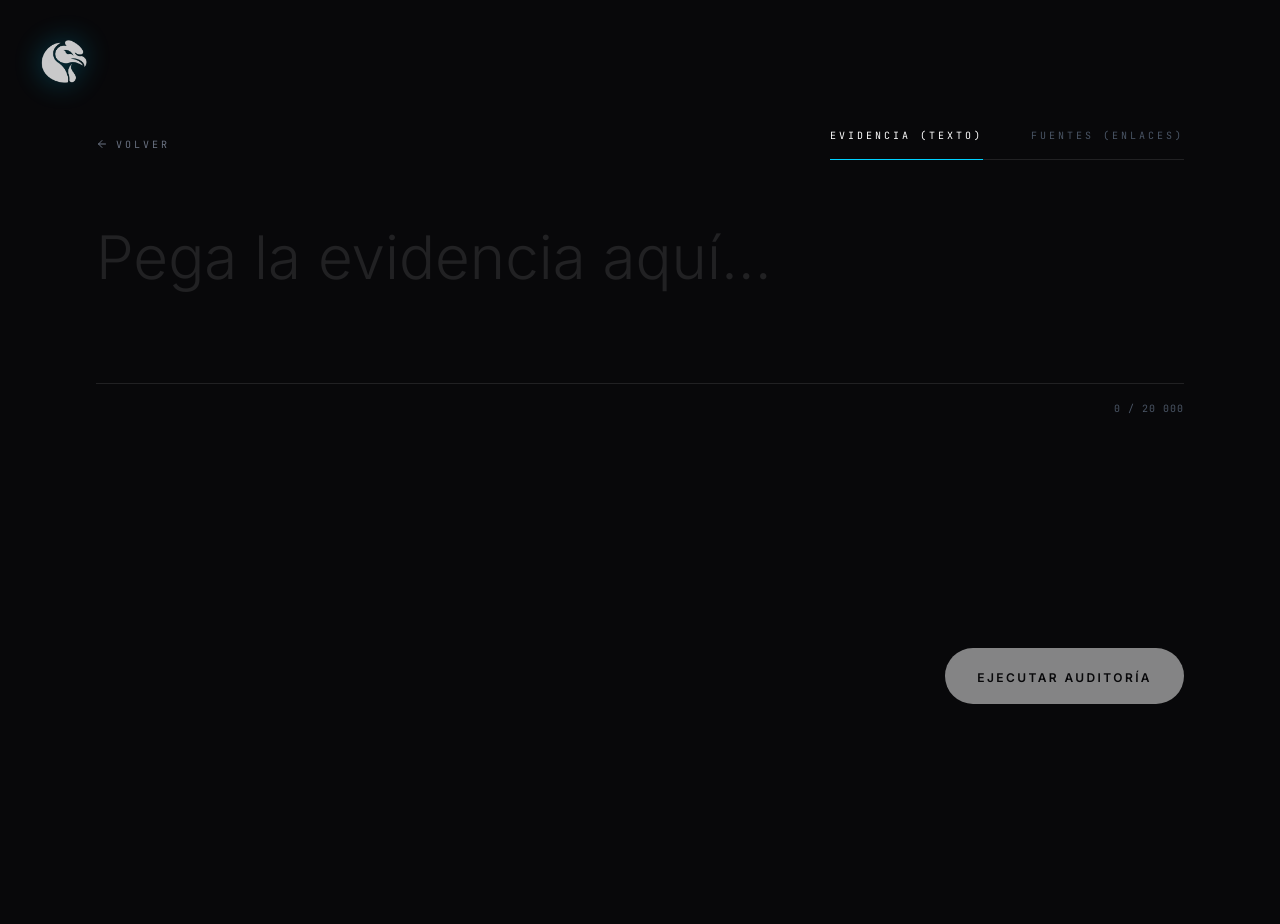
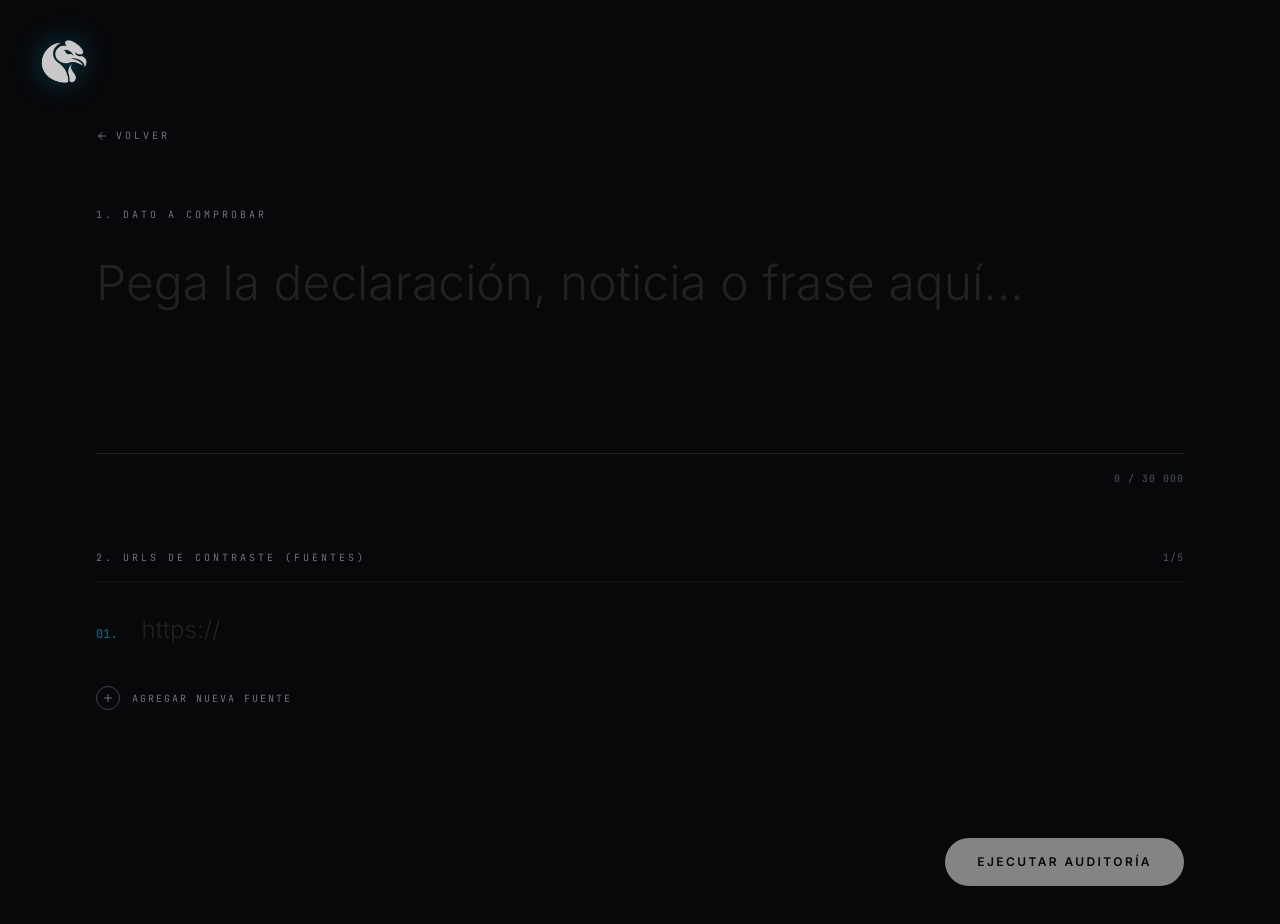
Before and after one commit to Harry-GNS/-MediaHack-Polibit, a Next.js app in the folder frontend/: page /verify in a window 1280 px wide. Shown: the top 924 px of the page. Before the commit the page ends 800 px from the top, so only its background shows below. Built offline with nearby package versions, Linux system fonts and the light colour scheme; a web font is replaced by a local one.

Commit message:
PRUEBA UNIR LUIS CON MIO

```diff
--- a/frontend/src/app/verify/page.tsx
+++ b/frontend/src/app/verify/page.tsx
@@ -3,15 +3,17 @@
 import { useState } from 'react';
 import { useRouter } from 'next/navigation';
 import { motion, AnimatePresence } from 'framer-motion';
-import { ArrowLeft, Plus, X } from 'lucide-react';
+import { ArrowLeft, Plus, X, LoaderCircle, CheckCircle, XCircle, AlertTriangle, ShieldAlert, ChevronRight } from 'lucide-react';
 
 type Tab = 'text' | 'links';
 
 export default function VerifyPage() {
   const router = useRouter();
-  const [activeTab, setActiveTab] = useState<Tab>('text');
   const [prompt, setPrompt] = useState('');
   const [sources, setSources] = useState<string[]>(['']);
+  const [loading, setLoading] = useState(false);
+  const [error, setError] = useState<string | null>(null);
+  const [results, setResults] = useState<any[] | null>(null);
 
   const handleAddSource = () => {
     if (sources.length < 5) setSources([...sources, '']);
@@ -28,10 +30,43 @@ export default function VerifyPage() {
     setSources(newSources.length ? newSources : ['']);
   };
 
-  const handleSubmit = (e: React.FormEvent) => {
+  const handleSubmit = async (e: React.FormEvent) => {
     e.preventDefault();
-    if (!prompt.trim()) return;
-    router.push('/results');
+    const validSources = sources.filter(s => s.trim() !== '');
+    if (!prompt.trim() || validSources.length === 0) {
+      setError("Por favor ingresa el dato a comprobar y al menos una URL válida.");
+      return;
+    }
+
+    setLoading(true);
+    setError(null);
+    setResults(null);
+
+    try {
+      const res = await fetch('/backend/validar', {
+        method: 'POST',
+        headers: { 'Content-Type': 'application/json' },
+        body: JSON.stringify({ texto: prompt, fuentes: validSources })
+      });
+
+      if (!res.ok) {
+        const errData = await res.json().catch(() => null);
+        throw new Error(errData?.detail || `Error ${res.status}: Falló la conexión con el auditor.`);
+      }
+
+      const data = await res.json();
+      setResults(data);
+
+      // Auto-scroll to results
+      setTimeout(() => {
+        document.getElementById('audit-results')?.scrollIntoView({ behavior: 'smooth' });
+      }, 100);
+
+    } catch (err: any) {
+      setError(err.message || "Ocurrió un error inesperado al procesar la auditoría.");
+    } finally {
+      setLoading(false);
+    }
   };
 
   return (
@@ -42,79 +77,41 @@ export default function VerifyPage() {
       transition={{ duration: 1, ease: [0.16, 1, 0.3, 1] }}
       className="min-h-screen bg-dark text-white pt-32 pb-24 px-8 md:px-16 lg:px-24 flex flex-col relative z-10"
     >
-      {/* Top Navigation & Tabs */}
-      <div className="w-full flex flex-col md:flex-row md:items-center justify-between gap-8 mb-16">
+      {/* Top Navigation */}
+      <div className="w-full flex items-center justify-between mb-16">
         <button
           onClick={() => router.back()}
           className="flex items-center gap-2 text-[10px] font-mono uppercase tracking-[0.3em] text-gray-500 hover:text-white transition-colors w-max"
         >
           <ArrowLeft className="w-3 h-3" /> Volver
         </button>
+      </div>
 
-        <div className="flex items-center gap-12 border-b border-white/10 pb-4">
-          <button
-            onClick={() => setActiveTab('text')}
-            className={`text-[10px] font-mono uppercase tracking-[0.3em] transition-all duration-300 relative ${activeTab === 'text' ? 'text-white' : 'text-gray-600 hover:text-gray-400'}`}
-          >
-            Evidencia (Texto)
-            {activeTab === 'text' && (
-              <motion.div layoutId="tab-indicator" className="absolute -bottom-[17px] left-0 w-full h-[1px] bg-accent" />
-            )}
-          </button>
+      {/* Main Form */}
+      <form onSubmit={handleSubmit} className="w-full flex flex-col flex-1 gap-16 lg:gap-24">
 
-          <button
-            onClick={() => setActiveTab('links')}
-            className={`text-[10px] font-mono uppercase tracking-[0.3em] transition-all duration-300 relative ${activeTab === 'links' ? 'text-white' : 'text-gray-600 hover:text-gray-400'}`}
-          >
-            Fuentes (Enlaces)
-            {activeTab === 'links' && (
-              <motion.div layoutId="tab-indicator" className="absolute -bottom-[17px] left-0 w-full h-[1px] bg-accent" />
-            )}
-          </button>
+        {/* Sección 1: Evidencia */}
+        <div className="w-full flex flex-col">
+          <h3 className="text-[10px] font-mono tracking-[0.3em] text-gray-500 uppercase mb-8">1. Dato a comprobar</h3>
+          <div className="relative group w-full min-h-[20vh] lg:min-h-[25vh]">
+            <textarea
+              value={prompt}
+              onChange={(e) => setPrompt(e.target.value.slice(0, 20000))}
+              placeholder="Pega la declaración, noticia o frase aquí..."
+              spellCheck="false"
+              className="w-full h-full bg-transparent resize-none focus:outline-none text-2xl md:text-4xl lg:text-5xl font-light font-playfair leading-[1.2] placeholder-white/10 text-white/90"
+            />
+            <div className="absolute bottom-0 left-0 w-full h-[1px] bg-white/10 group-focus-within:bg-white/40 transition-colors duration-700"></div>
+            <div className="absolute -bottom-8 right-0 text-[10px] font-mono text-gray-600 tracking-widest">
+              {prompt.length} / 30 000
+            </div>
           </div>
         </div>
 
-      {/* Main Form */}
-      <form onSubmit={handleSubmit} className="w-full flex flex-col flex-1">
-        <div className="flex-1 min-h-[40vh]">
-          <AnimatePresence mode="wait">
-            {activeTab === 'text' && (
-              <motion.div
-                key="text"
-                initial={{ opacity: 0, y: 10 }}
-                animate={{ opacity: 1, y: 0 }}
-                exit={{ opacity: 0, y: -10 }}
-                transition={{ duration: 0.3, ease: "easeOut" }}
-                className="flex flex-col w-full h-full"
-              >
-                <div className="flex-1 relative group w-full min-h-[20vh]">
-                  <textarea
-                    value={prompt}
-                    onChange={(e) => setPrompt(e.target.value.slice(0, 20000))}
-                    placeholder="Pega la evidencia aquí..."
-                    spellCheck="false"
-                    className="w-full h-full bg-transparent resize-none focus:outline-none text-3xl md:text-5xl lg:text-6xl font-light font-playfair leading-[1.1] placeholder-white/10 text-white/90"
-                  />
-                  <div className="absolute bottom-0 left-0 w-full h-[1px] bg-white/10 group-focus-within:bg-white/40 transition-colors duration-700"></div>
-                  <div className="absolute -bottom-8 right-0 text-[10px] font-mono text-gray-600 tracking-widest">
-                    {prompt.length} / 20 000
-                  </div>
-                </div>
-              </motion.div>
-            )}
-
-            {activeTab === 'links' && (
-              <motion.div
-                key="links"
-                initial={{ opacity: 0, y: 10 }}
-                animate={{ opacity: 1, y: 0 }}
-                exit={{ opacity: 0, y: -10 }}
-                transition={{ duration: 0.3, ease: "easeOut" }}
-                className="w-full"
-              >
-                <div className="space-y-8 w-full">
-                  <div className="flex items-end justify-between border-b border-white/5 pb-4">
-                    <h3 className="text-[10px] font-mono tracking-[0.3em] text-gray-500 uppercase">Añade URLs de contraste</h3>
+        {/* Sección 2: Fuentes */}
+        <div className="w-full flex flex-col">
+          <div className="flex items-end justify-between border-b border-white/5 pb-4 mb-8">
+            <h3 className="text-[10px] font-mono tracking-[0.3em] text-gray-500 uppercase">2. URLs de contraste (Fuentes)</h3>
             <span className="text-[10px] text-gray-600 font-mono tracking-widest">{sources.length}/5</span>
           </div>
 
@@ -127,7 +124,7 @@ export default function VerifyPage() {
                   value={source}
                   onChange={(e) => handleSourceChange(idx, e.target.value)}
                   placeholder="https://"
-                          className="flex-1 bg-transparent border-none focus:outline-none text-xl md:text-3xl font-light text-gray-300 placeholder-white/10 group-hover:placeholder-white/20 transition-colors pb-2"
+                  className="flex-1 bg-transparent border-none focus:outline-none text-lg md:text-2xl font-light text-gray-300 placeholder-white/10 group-hover:placeholder-white/20 transition-colors pb-2"
                 />
                 {sources.length > 1 && (
                   <button type="button" onClick={() => handleRemoveSource(idx)} className="opacity-0 group-hover:opacity-100 text-gray-600 hover:text-red-400 transition-all absolute right-0">
@@ -142,32 +139,127 @@ export default function VerifyPage() {
           <button
             type="button"
             onClick={handleAddSource}
-                    disabled={sources.length >= 5}
-                    className="mt-8 flex items-center gap-3 text-[10px] font-mono tracking-[0.2em] text-gray-500 hover:text-white transition-colors disabled:opacity-30 uppercase"
+            disabled={sources.length >= 5 || loading}
+            className="mt-8 flex items-center gap-3 text-[10px] font-mono tracking-[0.2em] text-gray-500 hover:text-white transition-colors disabled:opacity-30 uppercase w-max"
           >
             <span className="w-6 h-6 rounded-full border border-gray-700 flex items-center justify-center"><Plus className="w-3 h-3" /></span>
             Agregar nueva fuente
           </button>
         </div>
-              </motion.div>
-            )}
-          </AnimatePresence>
-        </div>
 
         {/* Submit Button - Always visible at the bottom */}
-        <div className="mt-8 flex justify-end">
+        <div className="mt-8 flex items-center justify-between">
+          <div className="flex-1">
+            {error && (
+              <p className="text-red-400 text-xs font-mono tracking-widest">{error}</p>
+            )}
+          </div>
           <button
             type="submit"
-            disabled={!prompt.trim()}
+            disabled={!prompt.trim() || loading || sources.every(s => !s.trim())}
             className="group relative px-8 py-4 bg-white text-dark rounded-full overflow-hidden disabled:opacity-50 disabled:cursor-not-allowed cursor-pointer"
           >
-            <div className="absolute inset-0 w-full h-full bg-accent -translate-x-full group-hover:translate-x-0 transition-transform duration-700 ease-[0.16,1,0.3,1]"></div>
-            <span className="relative z-10 text-xs font-bold tracking-[0.2em] uppercase group-hover:text-white transition-colors duration-700">
-              Ejecutar Auditoría
+            <div className="absolute inset-0 w-full h-full bg-accent -translate-x-full group-hover:translate-x-0 transition-transform duration-700 ease-[0.16,1,0.3,1] group-disabled:hidden"></div>
+            <span className="relative z-10 text-xs font-bold tracking-[0.2em] uppercase group-hover:text-white transition-colors duration-700 flex items-center gap-3">
+              {loading && <LoaderCircle className="w-4 h-4 animate-spin" />}
+              {loading ? "Analizando fuentes..." : "Ejecutar Auditoría"}
             </span>
           </button>
         </div>
       </form>
+
+      {/* Results Section */}
+      <AnimatePresence>
+        {results && results.length > 0 && (
+          <motion.div
+            id="audit-results"
+            initial={{ opacity: 0, y: 40 }}
+            animate={{ opacity: 1, y: 0 }}
+            transition={{ duration: 0.8, ease: [0.16, 1, 0.3, 1] }}
+            className="w-full mt-24 pt-24 border-t border-white/10 flex flex-col gap-12"
+          >
+            <div className="flex flex-col gap-4">
+              <h2 className="text-4xl md:text-5xl lg:text-6xl font-light">
+                Veredicto de <span className="text-accent font-black">Auditoría</span>
+              </h2>
+              <p className="text-gray-400 font-light max-w-2xl">
+                Análisis algorítmico cruzado contra las fuentes proporcionadas. Cada tarjeta representa el contraste con una URL individual.
+              </p>
+            </div>
+
+            <div className="grid grid-cols-1 gap-6">
+              {results.map((res, i) => (
+                <div key={i} className="p-8 md:p-10 border border-white/10 bg-white/[0.02] hover:bg-white/[0.04] transition-colors rounded-2xl flex flex-col xl:flex-row gap-8 lg:gap-16">
+
+                  {/* Left Column: Verdict */}
+                  <div className="flex-shrink-0 xl:w-72">
+                    <div className={`inline-flex items-center gap-2 px-4 py-2 rounded-full text-[10px] font-mono uppercase tracking-widest mb-6 ${
+                      res.estado === 'concordante' ? 'bg-green-500/10 text-green-400 border border-green-500/20' :
+                      res.estado === 'discrepante' ? 'bg-red-500/10 text-red-400 border border-red-500/20' :
+                      'bg-yellow-500/10 text-yellow-400 border border-yellow-500/20'
+                    }`}>
+                      {res.estado === 'concordante' && <CheckCircle className="w-3 h-3" />}
+                      {res.estado === 'discrepante' && <XCircle className="w-3 h-3" />}
+                      {res.estado === 'no_encontrado' && <AlertTriangle className="w-3 h-3" />}
+                      {res.estado.replace('_', ' ')}
+                    </div>
+
+                    <div className="space-y-1">
+                      <p className="text-[10px] font-mono uppercase tracking-[0.2em] text-gray-500">
+                        Nivel de certeza
+                      </p>
+                      <p className="text-5xl font-light text-white">
+                        {res.porcentaje}<span className="text-2xl text-gray-500">%</span>
+                      </p>
+                    </div>
+                  </div>
+
+                  {/* Right Column: Evidence */}
+                  <div className="flex-1 flex flex-col justify-center">
+                    <div className="mb-6 flex items-start gap-3">
+                      <ShieldAlert className="w-5 h-5 text-accent flex-shrink-0 mt-1" />
+                      <p className="text-xl md:text-2xl font-light leading-relaxed text-gray-200">
+                        {res.alerta}
+                      </p>
+                    </div>
+
+                    {res.diferencias && (
+                      <div className="mb-6">
+                        <p className="text-[10px] font-mono uppercase tracking-[0.2em] text-red-400 mb-2">Diferencias detectadas</p>
+                        <p className="text-sm text-gray-400 font-light leading-relaxed">{res.diferencias}</p>
+                      </div>
+                    )}
+
+                    {res.valor_en_fuente && (
+                      <div className="mt-4 border-l border-white/20 pl-6 py-2">
+                        <p className="text-[10px] font-mono uppercase tracking-[0.2em] text-gray-500 mb-3">
+                          Cita literal de la fuente
+                        </p>
+                        <blockquote className="text-sm text-gray-300 font-mono italic leading-relaxed">
+                          "{res.valor_en_fuente}"
+                        </blockquote>
+                      </div>
+                    )}
+
+                    {res.fuente_url && (
+                      <div className="mt-8 pt-6 border-t border-white/5">
+                        <a
+                          href={res.fuente_url}
+                          target="_blank"
+                          rel="noreferrer"
+                          className="inline-flex items-center gap-2 text-[10px] font-mono uppercase tracking-[0.2em] text-accent hover:text-white transition-colors"
+                        >
+                          Ver fuente original <ChevronRight className="w-3 h-3" />
+                        </a>
+                      </div>
+                    )}
+                  </div>
+                </div>
+              ))}
+            </div>
+          </motion.div>
+        )}
+      </AnimatePresence>
     </motion.main>
   );
 }
```
Also changed, not shown: frontend/src/app/page.tsx (+7 -1 lines). Lines whose indentation alone changed are shown as unchanged.
